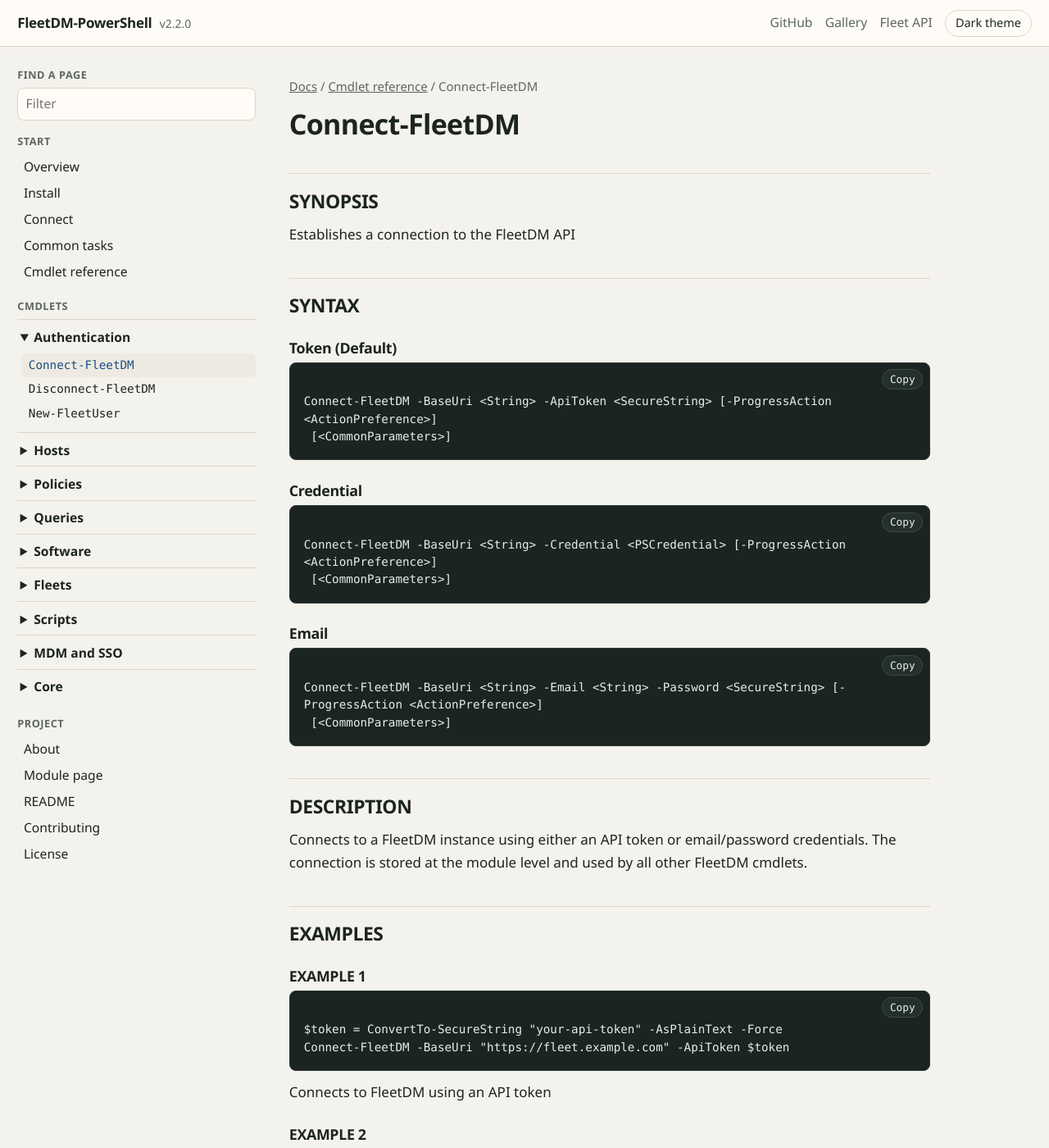
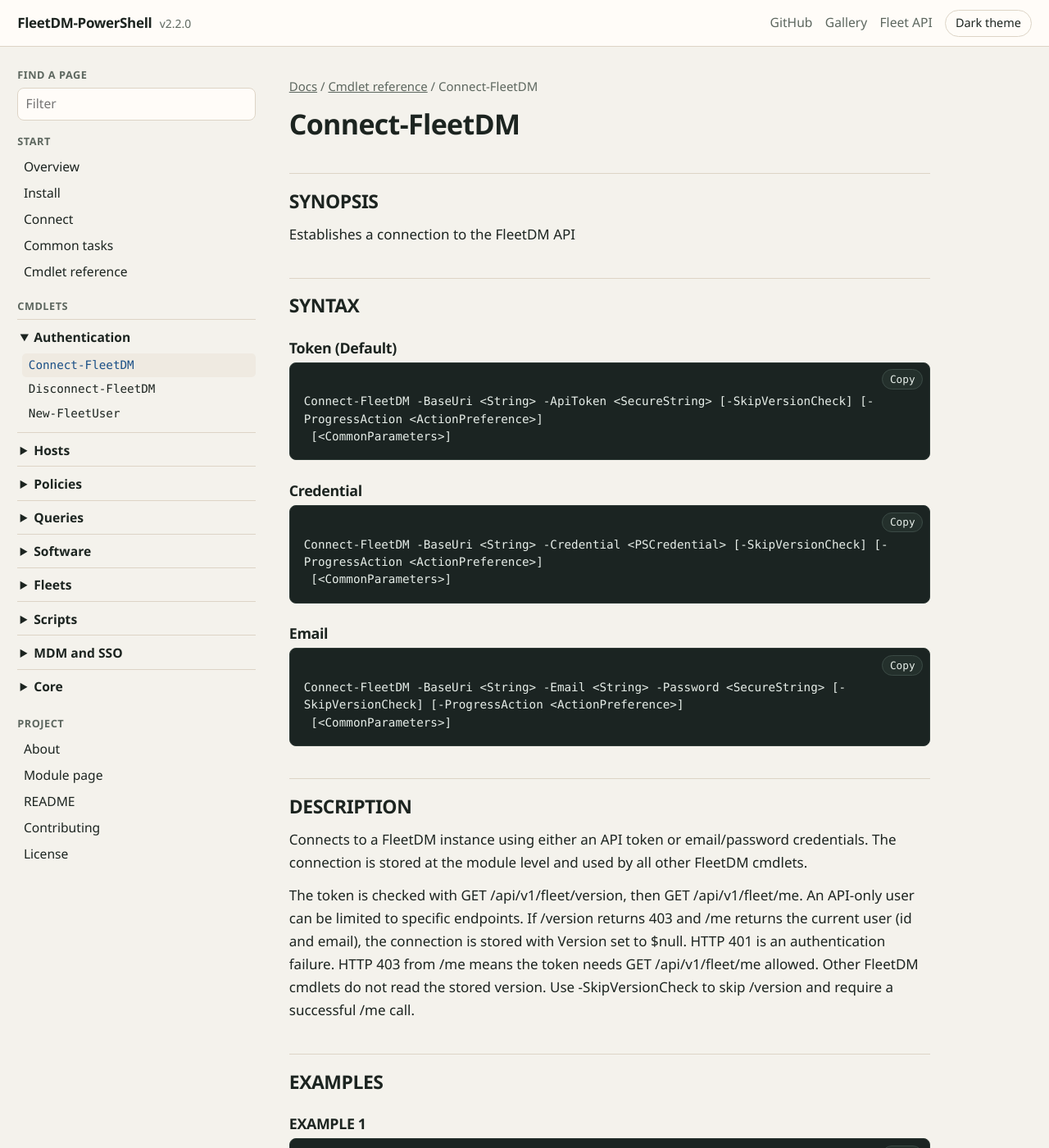
Before and after one commit to jorgeasaurus/FleetDM-PowerShell, a Jekyll site: the page built from docs/en-US/Connect-FleetDM.md, in a window 1280 px wide and 1400 px high. Shown: the whole window at 82% size. Built offline with Jekyll 4.4.1, drawn with Linux system fonts in a browser that asks for light colours; our own code applies the rules of GitHub Pages for plain Markdown files; some of the changed text lies outside the part shown.

Commit message:
Connect API-only users when GET /version returns 403 (#9)
* Connect when an API-only token cannot call the version endpoint

GET /api/v1/fleet/version returns 403 when an API-only user is limited
to other endpoints. Fall back to GET /api/v1/fleet/me, store the version
as null, and add -SkipVersionCheck. HTTP 401 still fails authentication.

Co-authored-by: Jorge Suarez <j0rg3@me.com>

* Require a real Fleet user when /me is the connection check

A 200 response that is not the current user no longer counts as a
connection. HTTP 403 from /me says the token needs that endpoint, and
the /me failure path logs the exception type without secrets.

Co-authored-by: Jorge Suarez <j0rg3@me.com>

---------

Co-authored-by: Cursor Agent <cursoragent@cursor.com>

````diff
--- a/docs/en-US/Connect-FleetDM.md
+++ b/docs/en-US/Connect-FleetDM.md
@@ -14,25 +14,32 @@ Establishes a connection to the FleetDM API
 
 ### Token (Default)
 ```
-Connect-FleetDM -BaseUri <String> -ApiToken <SecureString> [-ProgressAction <ActionPreference>]
+Connect-FleetDM -BaseUri <String> -ApiToken <SecureString> [-SkipVersionCheck] [-ProgressAction <ActionPreference>]
  [<CommonParameters>]
 ```
 
 ### Credential
 ```
-Connect-FleetDM -BaseUri <String> -Credential <PSCredential> [-ProgressAction <ActionPreference>]
+Connect-FleetDM -BaseUri <String> -Credential <PSCredential> [-SkipVersionCheck] [-ProgressAction <ActionPreference>]
  [<CommonParameters>]
 ```
 
 ### Email
 ```
-Connect-FleetDM -BaseUri <String> -Email <String> -Password <SecureString> [-ProgressAction <ActionPreference>]
+Connect-FleetDM -BaseUri <String> -Email <String> -Password <SecureString> [-SkipVersionCheck] [-ProgressAction <ActionPreference>]
  [<CommonParameters>]
 ```
 
 ## DESCRIPTION
 Connects to a FleetDM instance using either an API token or email/password credentials.
 The connection is stored at the module level and used by all other FleetDM cmdlets.
+
+The token is checked with GET /api/v1/fleet/version, then GET /api/v1/fleet/me.
+An API-only user can be limited to specific endpoints. If /version returns 403 and
+/me returns the current user (id and email), the connection is stored with Version
+set to $null. HTTP 401 is an authentication failure. HTTP 403 from /me means the
+token needs GET /api/v1/fleet/me allowed. Other FleetDM cmdlets do not read the
+stored version. Use -SkipVersionCheck to skip /version and require a successful /me call.
 
 ## EXAMPLES
 
@@ -66,6 +73,15 @@ Connect-FleetDM -BaseUri "https://fleet.example.com" -Email "admin@example.com"
 ```
 
 Logs in with email and password, the same call as fleetctl login --email --password
+
+### EXAMPLE 5
+```
+$token = ConvertTo-SecureString "your-api-token" -AsPlainText -Force
+Connect-FleetDM -BaseUri "https://fleet.example.com" -ApiToken $token -SkipVersionCheck
+```
+
+Connects when the token can call /me but is not allowed to call /version.
+The connection version is $null.
 
 ## PARAMETERS
 
@@ -146,6 +162,23 @@ Accept pipeline input: False
 Accept wildcard characters: False
 ```
 
+### -SkipVersionCheck
+Do not call GET /api/v1/fleet/version. The token is checked with GET /api/v1/fleet/me,
+and the stored version is $null. Use this when an API-only user is not allowed to call
+the version endpoint.
+
+```yaml
+Type: SwitchParameter
+Parameter Sets: (All)
+Aliases:
+
+Required: False
+Position: Named
+Default value: False
+Accept pipeline input: False
+Accept wildcard characters: False
+```
+
 ### -ProgressAction
 ProgressAction is a PowerShell common parameter.
 
````
Also changed, not shown: docs/en-US/about_FleetDM-PowerShell.help.md (+1 -1 lines), index.md (+2 -0 lines), CHANGELOG.md, README.md, 3 other files.
